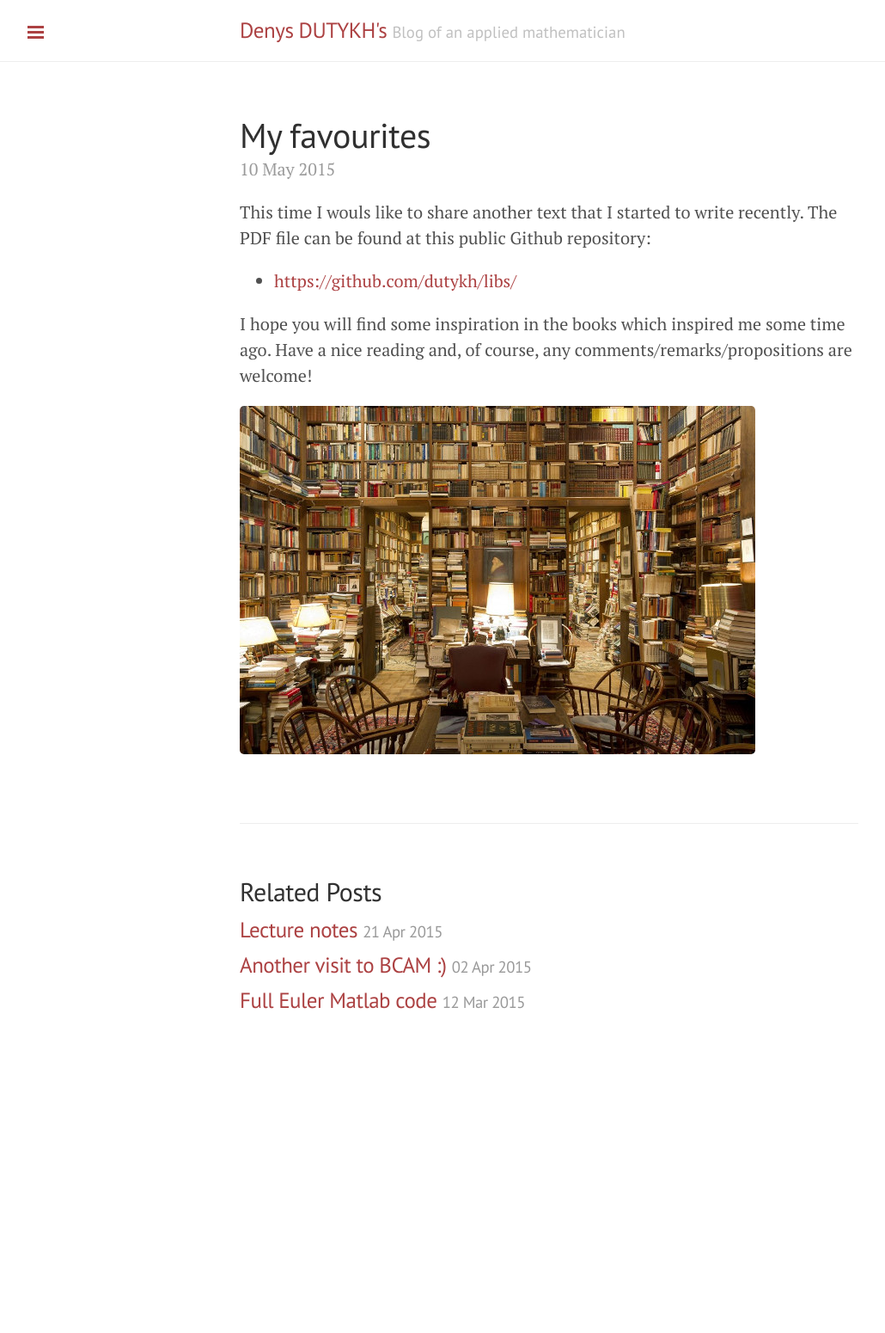
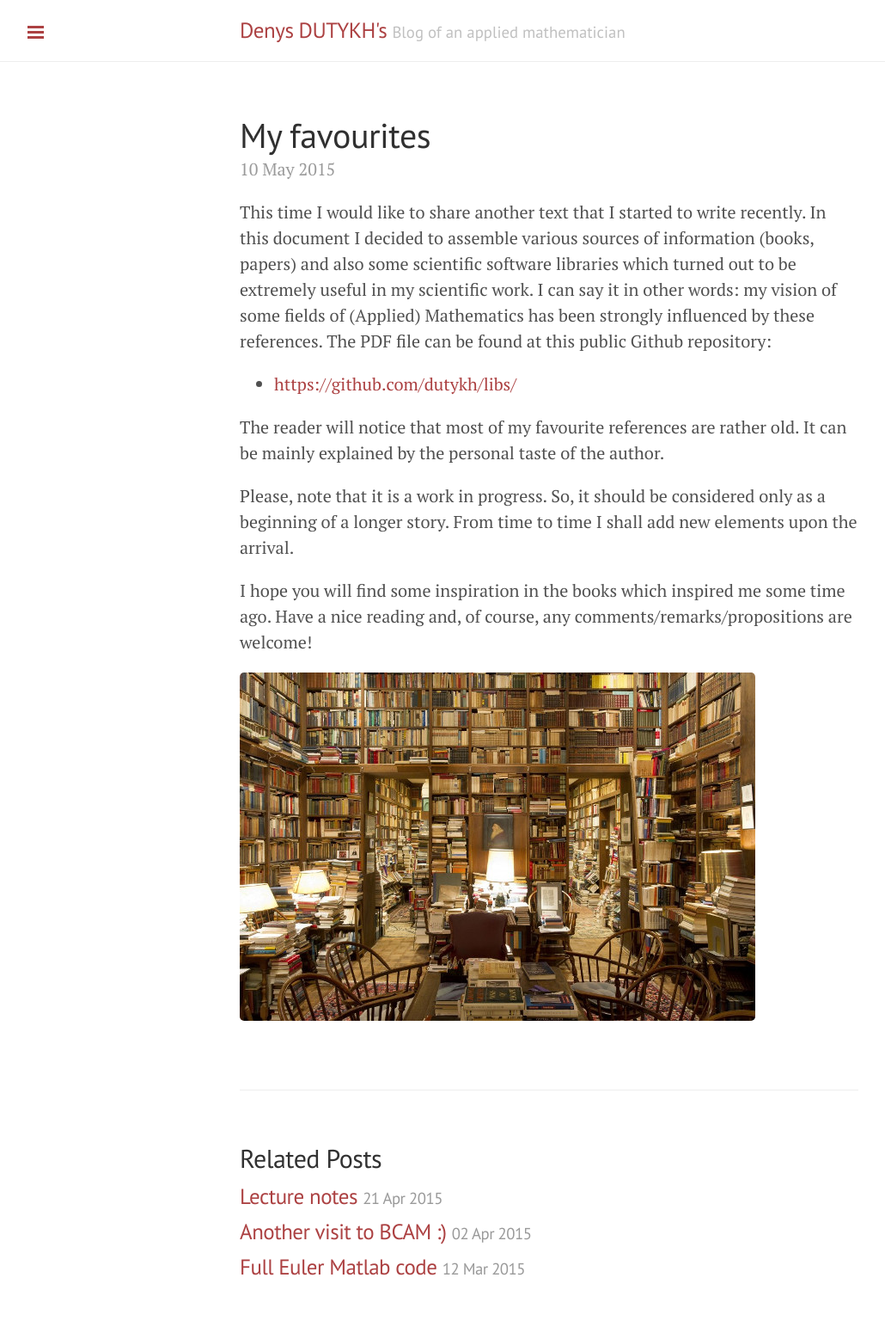
Before and after one commit to dutykh/dutykh.github.io, a Jekyll site: the page built from _posts/2015-05-10-Favourites.md, in a window 1280 px wide. Shown: the whole page at 86% size, without its empty margins (1-1031 px from the left). Built offline with Jekyll 4.4.1, drawn with Linux system fonts in a browser that asks for light colours; Markdown is read by kramdown in place of the engine named in the settings; comment, search, counter and statistics services are not loaded; before the commit the page ends 1240 px from its top, so only the background shows below that.

Commit message:
Library post

```diff
--- a/_posts/2015-05-10-Favourites.md
+++ b/_posts/2015-05-10-Favourites.md
@@ -3,9 +3,13 @@ layout: post
 title: My favourites
 ---
 
-This time I wouls like to share another text that I started to write recently. The PDF file can be found at this public Github repository:
+This time I would like to share another text that I started to write recently. In this document I decided to assemble various sources of information (books, papers) and also some scientific software libraries which turned out to be extremely useful in my scientific work. I can say it in other words: my vision of some fields of (Applied) Mathematics has been strongly influenced by these references. The PDF file can be found at this public Github repository:
 
 * [https://github.com/dutykh/libs/](https://github.com/dutykh/libs/)
+
+The reader will notice that most of my favourite references are rather old. It can be mainly explained by the personal taste of the author.
+
+Please, note that it is a work in progress. So, it should be considered only as a beginning of a longer story. From time to time I shall add new elements upon the arrival.
 
 I hope you will find some inspiration in the books which inspired me some time ago. Have a nice reading and, of course, any comments/remarks/propositions are welcome!
 
```
